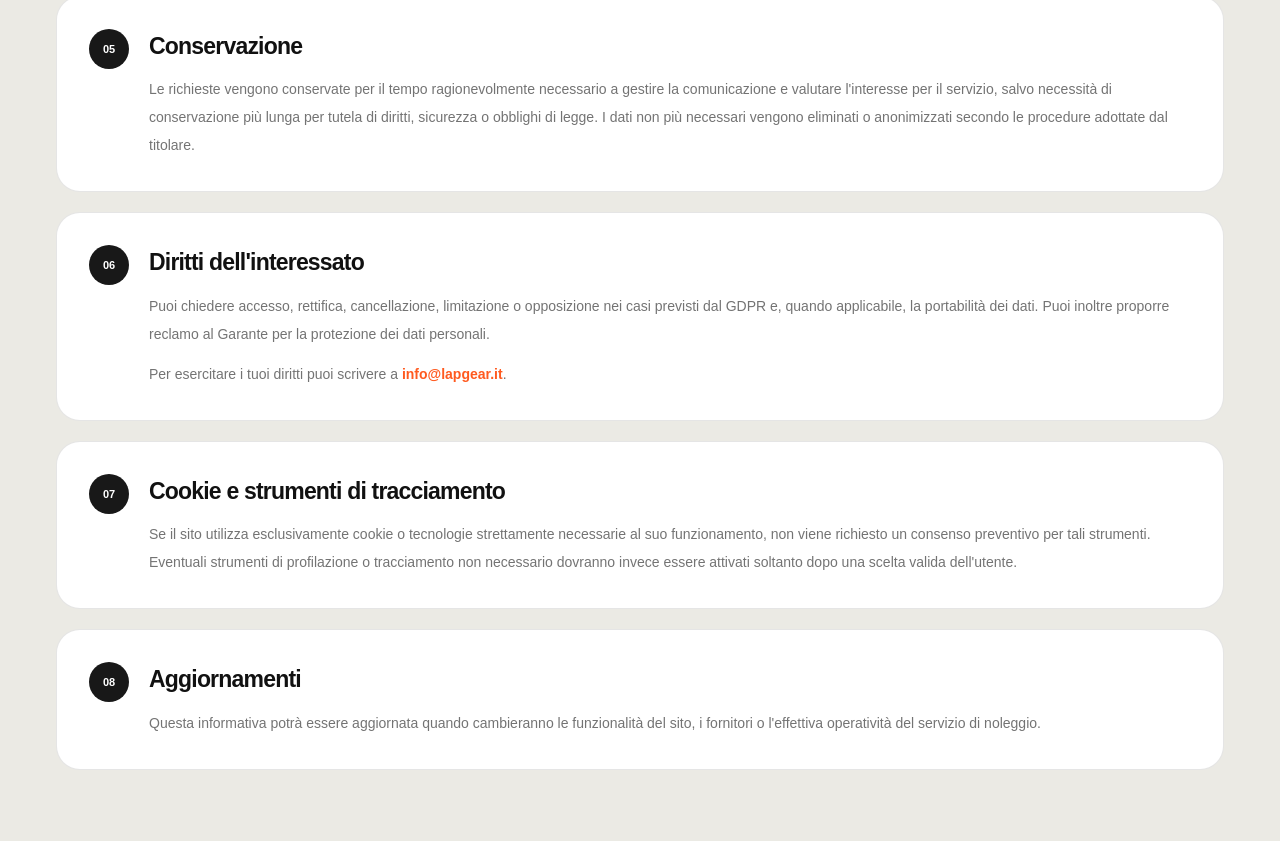
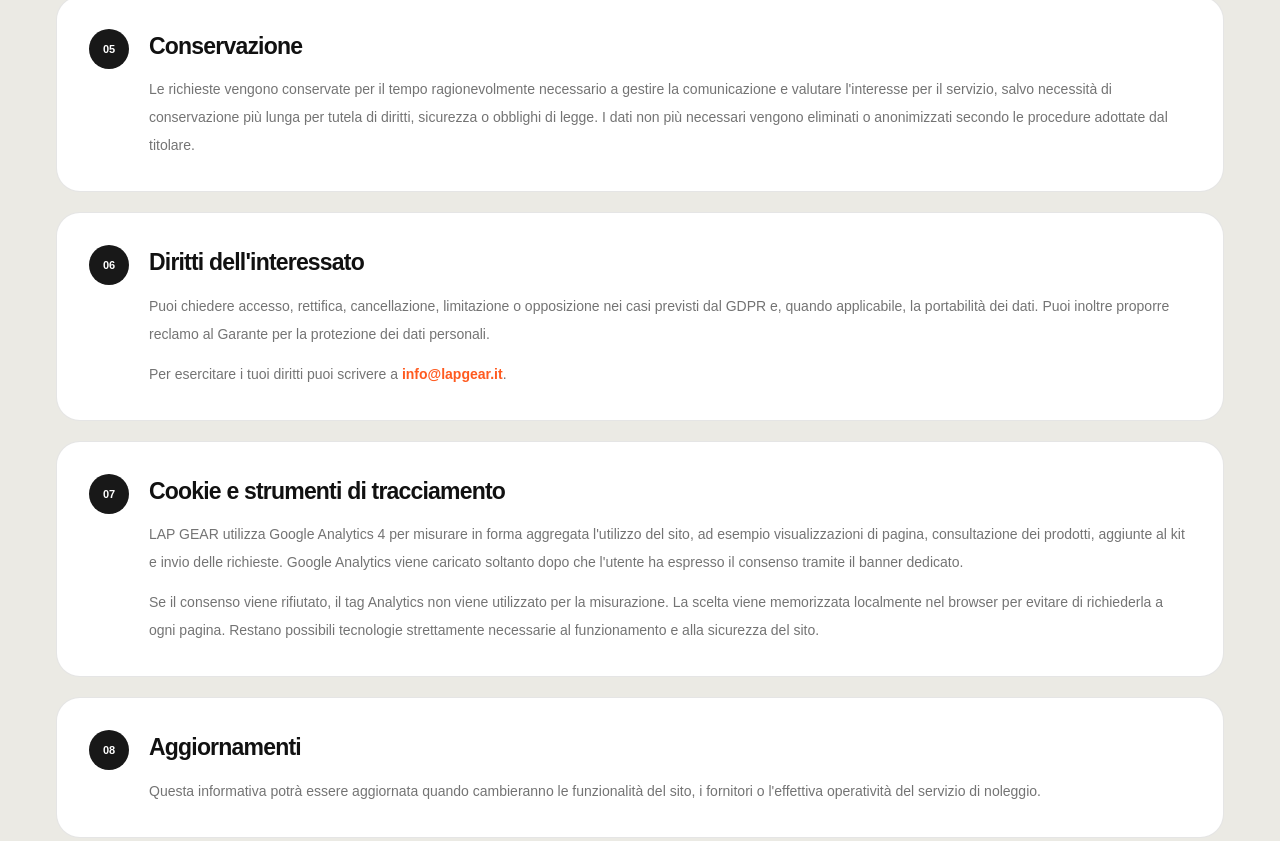
Before and after one commit to itslolloooo/lap-gear, a Next.js app: page /privacy in a window 1280 px wide. Shown: the part 1311-2152 px from the top of the page. Built offline with nearby package versions, Linux system fonts and the light colour scheme; no server answers.

Commit message:
Privacy: document consent-based Google Analytics

```diff
--- a/app/privacy/page.tsx
+++ b/app/privacy/page.tsx
@@ -10,7 +10,7 @@ export const metadata: Metadata = {
   },
 };
 
-const LAST_UPDATED = "12 ottobre 2026";
+const LAST_UPDATED = "30 ottobre 2026";
 
 export default function PrivacyPage() {
   const business = getBusinessInfo();
@@ -105,10 +105,15 @@ export default function PrivacyPage() {
 
           <Section number="07" title="Cookie e strumenti di tracciamento">
             <p>
-              Se il sito utilizza esclusivamente cookie o tecnologie strettamente necessarie al suo
-              funzionamento, non viene richiesto un consenso preventivo per tali strumenti. Eventuali
-              strumenti di profilazione o tracciamento non necessario dovranno invece essere attivati
-              soltanto dopo una scelta valida dell'utente.
+              LAP GEAR utilizza Google Analytics 4 per misurare in forma aggregata l'utilizzo del sito,
+              ad esempio visualizzazioni di pagina, consultazione dei prodotti, aggiunte al kit e invio
+              delle richieste. Google Analytics viene caricato soltanto dopo che l'utente ha espresso
+              il consenso tramite il banner dedicato.
+            </p>
+            <p>
+              Se il consenso viene rifiutato, il tag Analytics non viene utilizzato per la misurazione.
+              La scelta viene memorizzata localmente nel browser per evitare di richiederla a ogni pagina.
+              Restano possibili tecnologie strettamente necessarie al funzionamento e alla sicurezza del sito.
             </p>
           </Section>
 
```
